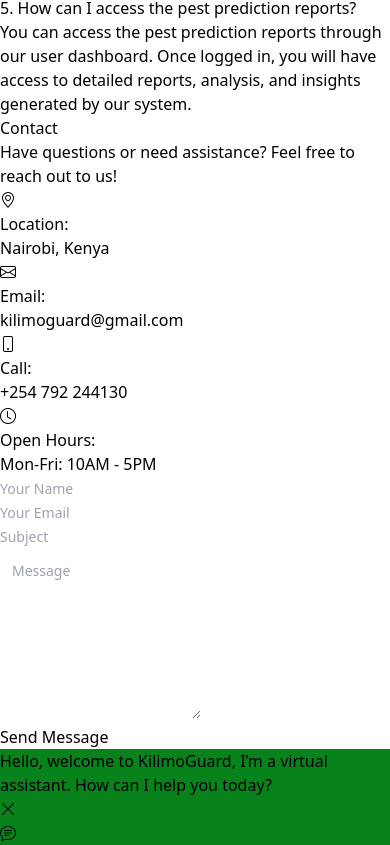
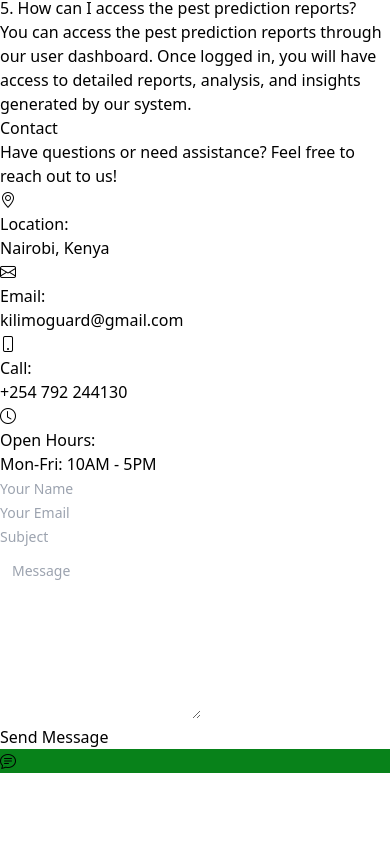
Before and after one commit to KilimoGuard/KilimoGuardFrontend, a Vue app: page / in a window 390 px wide. Shown: the part 9535-10380 px from the top of the page. After the commit the page ends 10308 px from the top, so only its background shows below. Built offline with nearby package versions, Linux system fonts and the light colour scheme.

Commit message:
removed welcome message

```diff
--- a/src/components/ChatBot.vue
+++ b/src/components/ChatBot.vue
@@ -1,18 +1,18 @@
 <template>
   <div>
     <!-- Welcome Message -->
-    <transition name="fade">
-      <div
-        v-if="!showChat && !welcomeDismissed"
-        class="fixed bottom-20 right-4 bg-dark-green text-white p-3 rounded-lg shadow-lg z-50 max-w-xs md:max-w-sm lg:max-w-md">
-        <div class="flex items-start justify-between">
-          <p class="text-sm md:text-base lg:text-lg">Hello, welcome to KilimoGuard, I’m a virtual assistant. How can I help you today?</p>
-          <button @click="dismissWelcome" class="ml-2 md:ml-4 text-white">
-            <i class="bi bi-x-lg text-lg md:text-2xl"></i>
-          </button>
-        </div>
-      </div>
-    </transition>
+<!--    <transition name="fade">-->
+<!--      <div-->
+<!--        v-if="!showChat && !welcomeDismissed"-->
+<!--        class="fixed bottom-20 right-4 bg-dark-green text-white p-3 rounded-lg shadow-lg z-50 max-w-xs md:max-w-sm lg:max-w-md">-->
+<!--        <div class="flex items-start justify-between">-->
+<!--          <p class="text-sm md:text-base lg:text-lg">Hello, welcome to KilimoGuard, I’m a virtual assistant. How can I help you today?</p>-->
+<!--          <button @click="dismissWelcome" class="ml-2 md:ml-4 text-white">-->
+<!--            <i class="bi bi-x-lg text-lg md:text-2xl"></i>-->
+<!--          </button>-->
+<!--        </div>-->
+<!--      </div>-->
+<!--    </transition>-->
 
     <!-- Chat Icon -->
     <div
```
